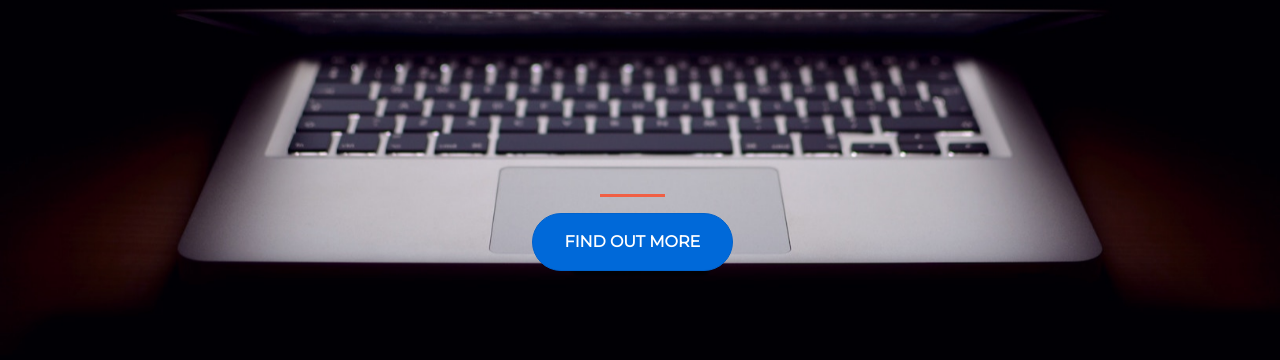
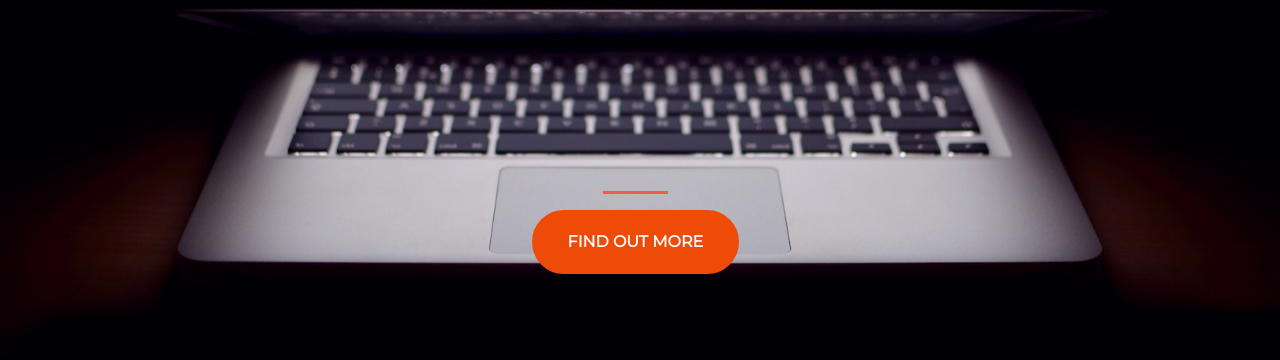
Before and after one commit to Jamel7702/practice-landing-page1, a plain HTML site: page index.html in a window 1280 px wide. In both pictures the pointer is over the button "FIND OUT MORE". Shown: the part 304-664 px from the top of the page. Drawn offline with nearby package versions, Linux system fonts and the light colour scheme.

Commit message:
Update style.css

```diff
--- a/style.css
+++ b/style.css
@@ -31,14 +31,14 @@ hr {
   text-transform: uppercase;
 }
 
-.btn-danger {
+.btn-primary {
   background-color: #F05F44;
   border-color: #F05F44;
 }
 
-.btn-danger:hover {
-  background-color: #F05F44;
-  border-color: #F05F44;
+.btn-primary:hover {
+  background-color: #ee4b08;
+  border-color: #ee4b09;
   border-width: 4px;
 }
 
```
